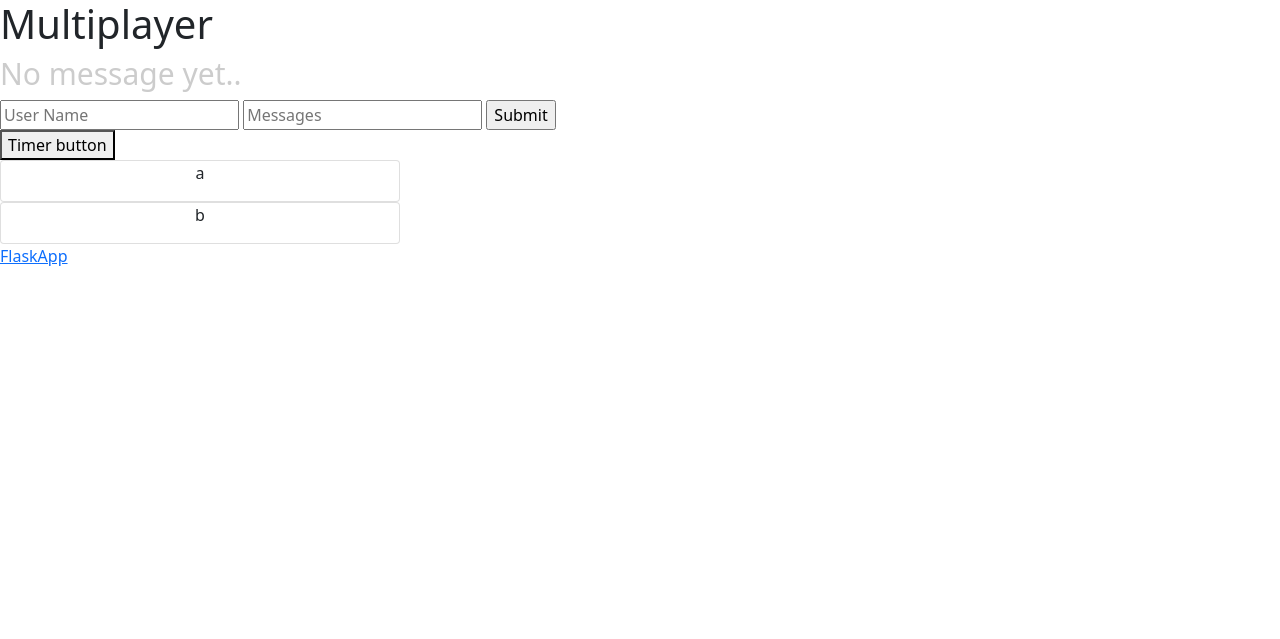
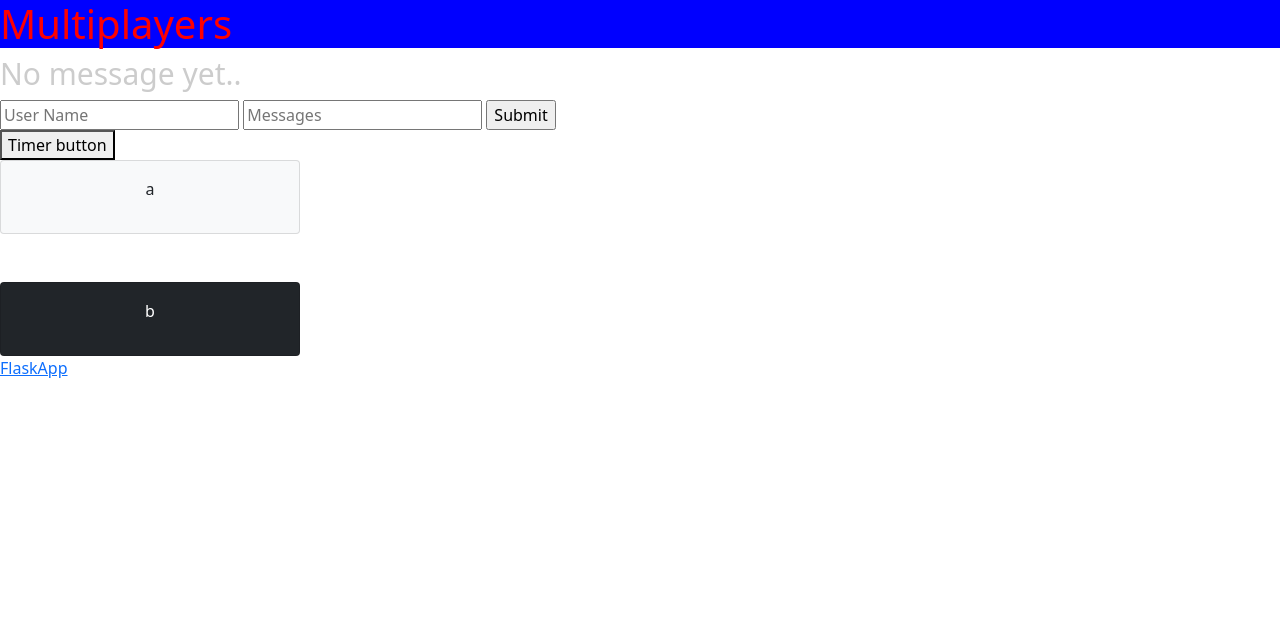
Before and after one commit to qi116/Multiplayer, a Flask app: page / in a window 1280 px wide. Shown: the top 639 px of the page. Run offline with Flask 2, Linux system fonts and the light colour scheme; some libraries are stand-ins or nearby versions.

Commit message:
timer set up

```diff
--- a/app.py
+++ b/app.py
@@ -45,14 +45,14 @@ class Game(Thread): #I will try to do this without multi-threading. If it doesn'
 
 			while self.turn == 1 and self.remaining1 > 0:
 				print("Player 1 time:" + str(self.remaining1))
-				data = {"user": 1, "time": self.remaining1}
+				data = {"user": 1, "time": self.remaining1, "other":self.remaining2}
 				json_f = json.dumps(data)
 				socketio.emit('update time', json_f)
 				time.sleep(1)
 				self.remaining1 -= 1
 			while self.turn == 2 and self.remaining2 > 0:
 				print("Player 2 time:" + str(self.remaining2))
-				data = {"user": 2, "time": self.remaining2}
+				data = {"user": 2, "time": self.remaining2, "other":self.remaining1}
 				json_f = json.dumps(data)
 				socketio.emit('update time', json_f)
 				time.sleep(1)
--- /dev/null
+++ b/static/styles/style.css
@@ -0,0 +1,4 @@
+h1 {
+	color:red;
+	background-color: blue;
+}
--- a/templates/base.html
+++ b/templates/base.html
@@ -4,15 +4,19 @@
 
   <meta charset="utf-8">
     <meta name="viewport" content="width=device-width, initial-scale=1">
-
+  <title> Multiplayer </title>
 
 	<link href="https://cdn.jsdelivr.net/npm/bootstrap@5.1.3/dist/css/bootstrap.min.css" rel="stylesheet" integrity="sha384-1BmE4kWBq78iYhFldvKuhfTAU6auU8tT94WrHftjDbrCEXSU1oBoqyl2QvZ6jIW3" crossorigin="anonymous">
+  <link rel= "stylesheet" type= "text/css" href= "{{ url_for('static',filename='styles/style.css') }}">
+  <!-- <link rel = "stylesheet" type="text/css" href="./style.css"> -->
+  <link rel="shortcut icon" href="#">
 
 </head>
 <body>
 	<script src="https://ajax.googleapis.com/ajax/libs/jquery/1.12.4/jquery.min.js"></script>
     <script src="https://cdnjs.cloudflare.com/ajax/libs/socket.io/4.4.1/socket.io.min.js"></script>
-	<h1> Multiplayer </h1>
+
+  <h1 class = "john"> Multiplayers </h1>
 
 	<h3 style='color: #ccc;font-size: 30px;'>No message yet..</h3>
   <div class="sock_num"></div>
@@ -28,17 +32,110 @@
     <button onclick = "timeSwitch()"> Timer button </button>
 
   </div>
-  <div class="card" style="width:400px">
-    <p class = time1 style = text-align:center> a</p>
 
-    <!-- <div class="card-body">Basic card</div> -->
+  <div class="card bg-light" style = "width:300px">
+    <div class="card-body text-center">
+      <p class = time1 style = text-align:center> a</p>
+    </div>
   </div>
-  <div class = "card" style="width:400px">
-    <p class = time2 style = text-align:center> b</p>
+  <br><br>
+  <div class = "card bg-dark" style="width:300px">
+    <div class="card-body text-center">
+      <p class = time2 style = "text-align:center; color:white"> b</p>
+    </div>
+
   </div>
-  <script type = "text/javascript">
+  <a href="{{ url_for('chess') }}">FlaskApp</a>
 
-   </script>
+    <div class="content">
+        {% block content %} {% endblock %}
+    </div>
+
+
+  <table>
+       <tr>
+                <td class="noPieceHere"></td>
+                <td><p class="red-piece" id="0"></p></td>
+                <td class="noPieceHere"></td>
+                <td><p class="red-piece" id="1"></p></td>
+                <td class="noPieceHere"></td>
+                <td><p class="red-piece" id="2"></p></td>
+                <td class="noPieceHere"></td>
+                <td><p class="red-piece" id="3"></p></td>
+            </tr>
+            <tr>
+                <td><p class="red-piece" id="4"></p></td>
+                <td class="noPieceHere"></td>
+                <td><p class="red-piece" id="5"></p></td>
+                <td class="noPieceHere"></td>
+                <td><p class="red-piece" id="6"></p></td>
+                <td class="noPieceHere"></td>
+                <td><p class="red-piece" id="7"></p></td>
+                <td class="noPieceHere"></td>
+            </tr>
+            <tr>
+                <td class="noPieceHere"></td>
+                <td><p class="red-piece" id="8"></p></td>
+                <td class="noPieceHere"></td>
+                <td><p class="red-piece" id="9"></p></td>
+                <td class="noPieceHere"></td>
+                <td><p class="red-piece" id="10"></p></td>
+                <td class="noPieceHere"></td>
+                <td><p class="red-piece" id="11"></p></td>
+            </tr>
+            <tr>
+                <td></td>
+                <td class="noPieceHere"></td>
+                <td></td>
+                <td class="noPieceHere"></td>
+                <td></td>
+                <td class="noPieceHere"></td>
+                <td></td>
+                <td class="noPieceHere"></td>
+            </tr>
+            <tr>
+                <td class="noPieceHere"></td>
+                <td></td>
+                <td class="noPieceHere"></td>
+                <td></td>
+                <td class="noPieceHere"></td>
+                <td></td>
+                <td class="noPieceHere"></td>
+                <td></td>
+            </tr>
+            <tr>
+                <td><span class="black-piece" id="12"></span></td>
+                <td class="noPieceHere"></td>
+                <td><span class="black-piece" id="13"></span></td>
+                <td class="noPieceHere"></td>
+                <td><span class="black-piece" id="14"></span></td>
+                <td class="noPieceHere"></td>
+                <td><span class="black-piece" id="15"></span></td>
+                <td class="noPieceHere"></td>
+            </tr>
+            <tr>
+                <td class="noPieceHere"></td>
+                <td><span class="black-piece" id="16"></span></td>
+                <td class="noPieceHere"></td>
+                <td><span class="black-piece" id="17"></span></td>
+                <td class="noPieceHere"></td>
+                <td><span class="black-piece" id="18"></span></td>
+                <td class="noPieceHere"></td>
+                <td><span class="black-piece" id="19"></span></td>
+            </tr>
+            <tr>
+                <td><span class="black-piece" id="20"></span></td>
+                <td class="noPieceHere"></td>
+                <td><span class="black-piece" id="21"></span></td>
+                <td class="noPieceHere">
+                <td><span class="black-piece" id="22"></span></td>
+                <td class="noPieceHere"></td>
+                <td><span class="black-piece" id="23"></span></td>
+                <td class="noPieceHere"></td>
+            </tr>
+  </table>
+
+
 	<script type="text/javascript">
       var socket = io.connect('http://' + document.domain + ':' + location.port);
       function timeSwitch() {
@@ -54,7 +151,7 @@
 
           let user_name = $( 'input.username' ).val()
           let user_input = $( 'input.message' ).val()
-          //console.log('here')
+
 
           socket.emit( 'my event', {
             user_name : user_name,
@@ -72,27 +169,29 @@
       })
       socket.on( 'sock number', function( msg ) {
         console.log( msg )
-        //var obj = JSON.parse(msg)
-        //console.log(obj)
-
 
         $( 'div.sock_num' ).append( '<div>'+ msg +'</div>' )
 
       })
       socket.on( 'update time', function( msg ) {
 
-        //console.log(typeof msg)
+
         var obj = JSON.parse(msg)
         console.log(obj.user)
         if(typeof obj.user !== 'undefined') {
-          //console.log('we made it')
+
           var date = new Date(null);
           date.setSeconds(obj.time); // specify value for SECONDS here
           var result = date.toISOString().substr(11, 8);
+          var date2 = new Date(null)
+          date2.setSeconds(obj.other);
+          var resultO = date2.toISOString().substr(11, 8);
           if (obj.user == 1) {
             $( 'p.time1').text(result)
+            $( 'p.time2').text(resultO)
           } else if (obj.user == 2) {
             $( 'p.time2').text(result)
+            $( 'p.time1').text(resultO)
           }
 
         }
@@ -100,11 +199,7 @@
       })
     </script>
 
-	<a href="{{ url_for('chess') }}">FlaskApp</a>
 
-    <div class="content">
-        {% block content %} {% endblock %}
-    </div>
 
     <!--<iframe src="content.html" height="200" width="300" title="Iframe Example"></iframe> -->
 </body>
```
